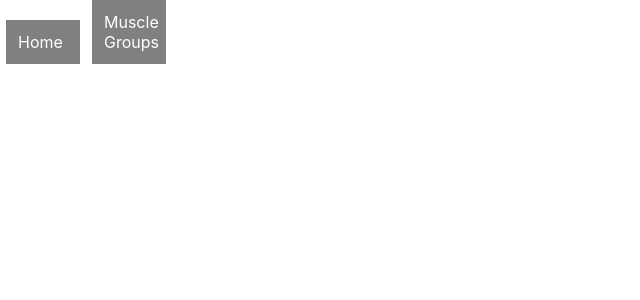
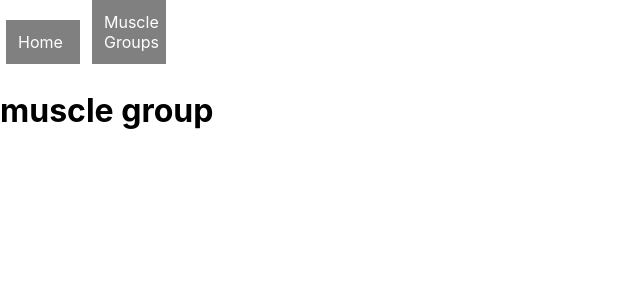
Before and after one commit to samanthamarberger/my-final-phase-3-frontend-project, a React (Create React App) app: page /muscle-groups/1 in a window 1280 px wide. Shown: the top 300 px of the page, without its empty margins (0-640 px from the left). Built offline with nearby package versions, Linux system fonts and the light colour scheme.

Commit message:
fixed the link to the correct link

```diff
--- a/src/MuscleGroup.js
+++ b/src/MuscleGroup.js
@@ -1,7 +1,11 @@
 import React from "react";
 
 function MuscleGroup() {
-
+    return (
+        <div>
+            <h1>muscle group</h1>
+        </div>
+    )
 }
 
 export default MuscleGroup;
--- a/src/MuscleGroupLink.js
+++ b/src/MuscleGroupLink.js
@@ -5,7 +5,7 @@ function MuscleGroupLink({ muscleGroup }) {
 
     return(
         <div>
-            <Link to={`http://localhost:9292/muscle-groups/${muscleGroup.id}`} >
+            <Link to={`http://localhost:3000/muscle-groups/${muscleGroup.id}`} >
                 <h3>{muscleGroup.name}</h3>
             </Link>
         </div>
```
